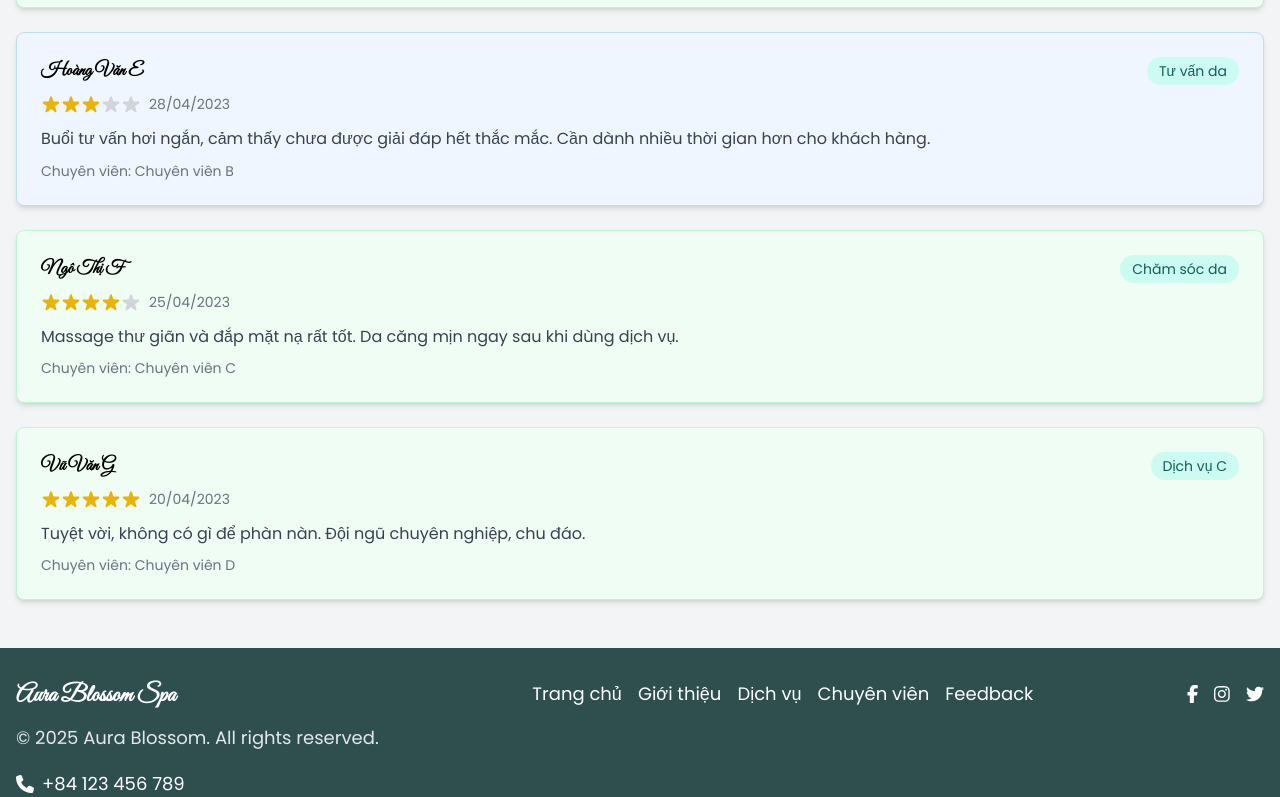
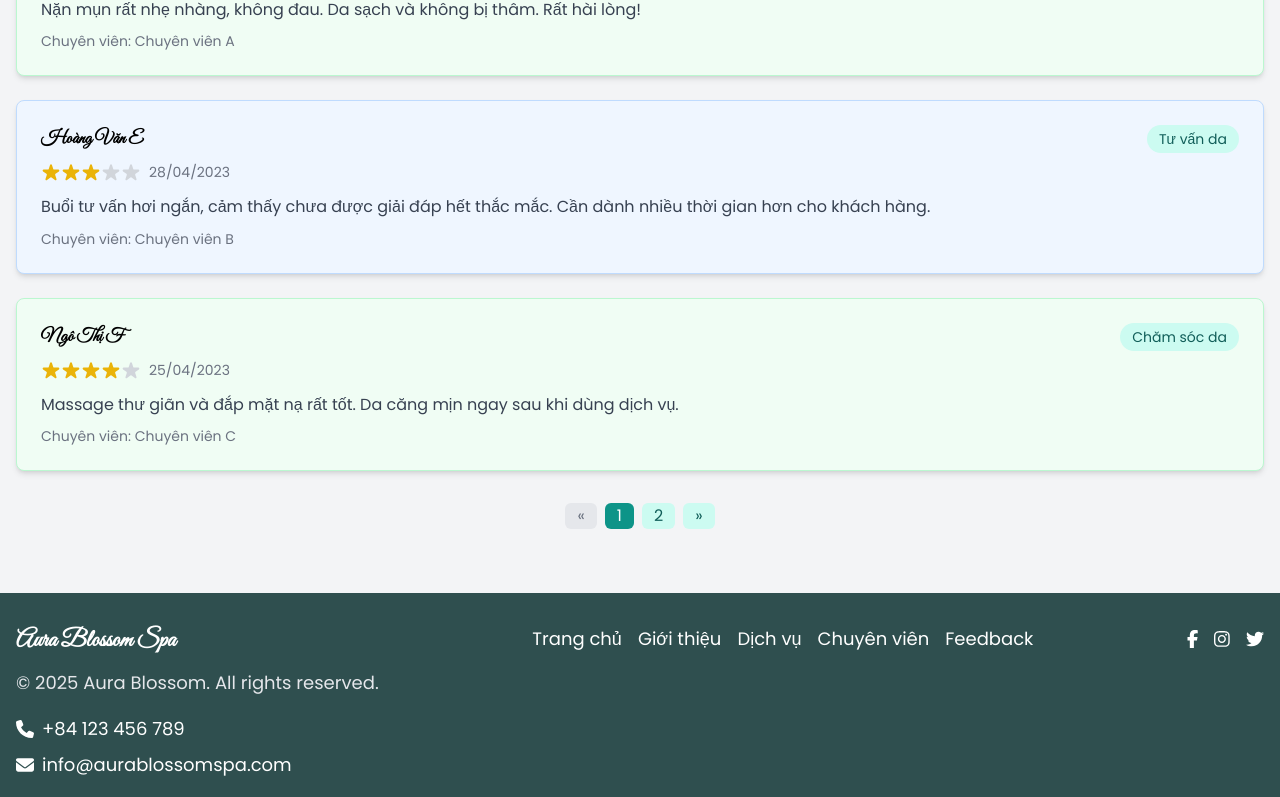
Before and after one commit to nguyenanhhung403/Aura-Blossom-Spa, a React (Vite) app: page /view-feedbacks in a window 1280 px wide. Shown: the part 1190-1987 px from the top of the page. Built offline with nearby package versions, Linux system fonts and the light colour scheme; no server answers.

Commit message:
Update ViewFeedbacks.jsx

```diff
--- a/src/components/pages/ViewFeedbacks.jsx
+++ b/src/components/pages/ViewFeedbacks.jsx
@@ -90,6 +90,10 @@ const ViewFeedbacks = () => {
     const [selectedRating, setSelectedRating] = useState(0);
     const [selectedService, setSelectedService] = useState('');
 
+    // Phân trang
+    const [currentPage, setCurrentPage] = useState(1);
+    const feedbacksPerPage = 6;
+
     // Lấy danh sách dịch vụ độc nhất
     const uniqueServices = [...new Set(dummyFeedbacks.map(fb => fb.service))];
 
@@ -117,6 +121,7 @@ const ViewFeedbacks = () => {
         });
 
         setFilteredFeedbacks(filtered);
+        setCurrentPage(1); // Reset về trang 1 khi lọc lại dữ liệu
     }, [searchTerm, selectedRating, selectedService, feedbacks]);
 
     const handleSearch = (e) => {
@@ -137,10 +142,82 @@ const ViewFeedbacks = () => {
         return "bg-red-50 border-red-200";
     };
 
+    // Tính toán phân trang
+    const indexOfLastFeedback = currentPage * feedbacksPerPage;
+    const indexOfFirstFeedback = indexOfLastFeedback - feedbacksPerPage;
+    const currentFeedbacks = filteredFeedbacks.slice(indexOfFirstFeedback, indexOfLastFeedback);
+    const totalPages = Math.ceil(filteredFeedbacks.length / feedbacksPerPage);
+
+    // Thay đổi trang
+    const paginate = (pageNumber) => setCurrentPage(pageNumber);
+
+    // Component Pagination
+    const Pagination = () => {
+        const pageNumbers = [];
+
+        for (let i = 1; i <= totalPages; i++) {
+            pageNumbers.push(i);
+        }
+
+        return (
+            <div className="flex justify-center mt-8">
+                <nav>
+                    <ul className="flex space-x-2">
+                        {/* Nút về trang trước */}
+                        <li>
+                            <button
+                                onClick={() => currentPage > 1 && paginate(currentPage - 1)}
+                                disabled={currentPage === 1}
+                                className={`px-3 py-1 rounded-md ${
+                                    currentPage === 1
+                                        ? 'bg-gray-200 text-gray-500 cursor-not-allowed'
+                                        : 'bg-teal-100 text-teal-800 hover:bg-teal-200'
+                                }`}
+                            >
+                                &laquo;
+                            </button>
+                        </li>
+
+                        {/* Các số trang */}
+                        {pageNumbers.map(number => (
+                            <li key={number}>
+                                <button
+                                    onClick={() => paginate(number)}
+                                    className={`px-3 py-1 rounded-md ${
+                                        currentPage === number
+                                            ? 'bg-teal-600 text-white'
+                                            : 'bg-teal-100 text-teal-800 hover:bg-teal-200'
+                                    }`}
+                                >
+                                    {number}
+                                </button>
+                            </li>
+                        ))}
+
+                        {/* Nút đến trang sau */}
+                        <li>
+                            <button
+                                onClick={() => currentPage < totalPages && paginate(currentPage + 1)}
+                                disabled={currentPage === totalPages}
+                                className={`px-3 py-1 rounded-md ${
+                                    currentPage === totalPages
+                                        ? 'bg-gray-200 text-gray-500 cursor-not-allowed'
+                                        : 'bg-teal-100 text-teal-800 hover:bg-teal-200'
+                                }`}
+                            >
+                                &raquo;
+                            </button>
+                        </li>
+                    </ul>
+                </nav>
+            </div>
+        );
+    };
+
     return (
         <div className="min-h-screen bg-gray-100">
             <Navbar />
-            <div className="pt-28 pb-12 px-4">
+            <div className="pt-36 pb-12 px-4">
                 <div className="max-w-7xl mx-auto">
                     <h2 className="text-3xl font-bold text-center text-gray-800 mb-2">Đánh giá từ khách hàng</h2>
                     <p className="text-center text-gray-600 mb-8">
@@ -197,6 +274,11 @@ const ViewFeedbacks = () => {
                         </div>
                     </div>
 
+                    {/* Số lượng kết quả tìm thấy */}
+                    <p className="text-sm text-gray-600 mb-4">
+                        Hiển thị {currentFeedbacks.length} trong tổng số {filteredFeedbacks.length} đánh giá
+                    </p>
+
                     {/* Kết quả */}
                     <div className="space-y-6">
                         {filteredFeedbacks.length === 0 ? (
@@ -204,7 +286,7 @@ const ViewFeedbacks = () => {
                                 <p className="text-gray-500">Không tìm thấy đánh giá phù hợp.</p>
                             </div>
                         ) : (
-                            filteredFeedbacks.map(feedback => (
+                            currentFeedbacks.map(feedback => (
                                 <div
                                     key={feedback.id}
                                     className={`p-6 rounded-lg shadow-md border ${getRatingColor(feedback.rating)}`}
@@ -235,6 +317,9 @@ const ViewFeedbacks = () => {
                             ))
                         )}
                     </div>
+
+                    {/* Phân trang */}
+                    {filteredFeedbacks.length > 0 && <Pagination />}
                 </div>
             </div>
             <Footer />
```
